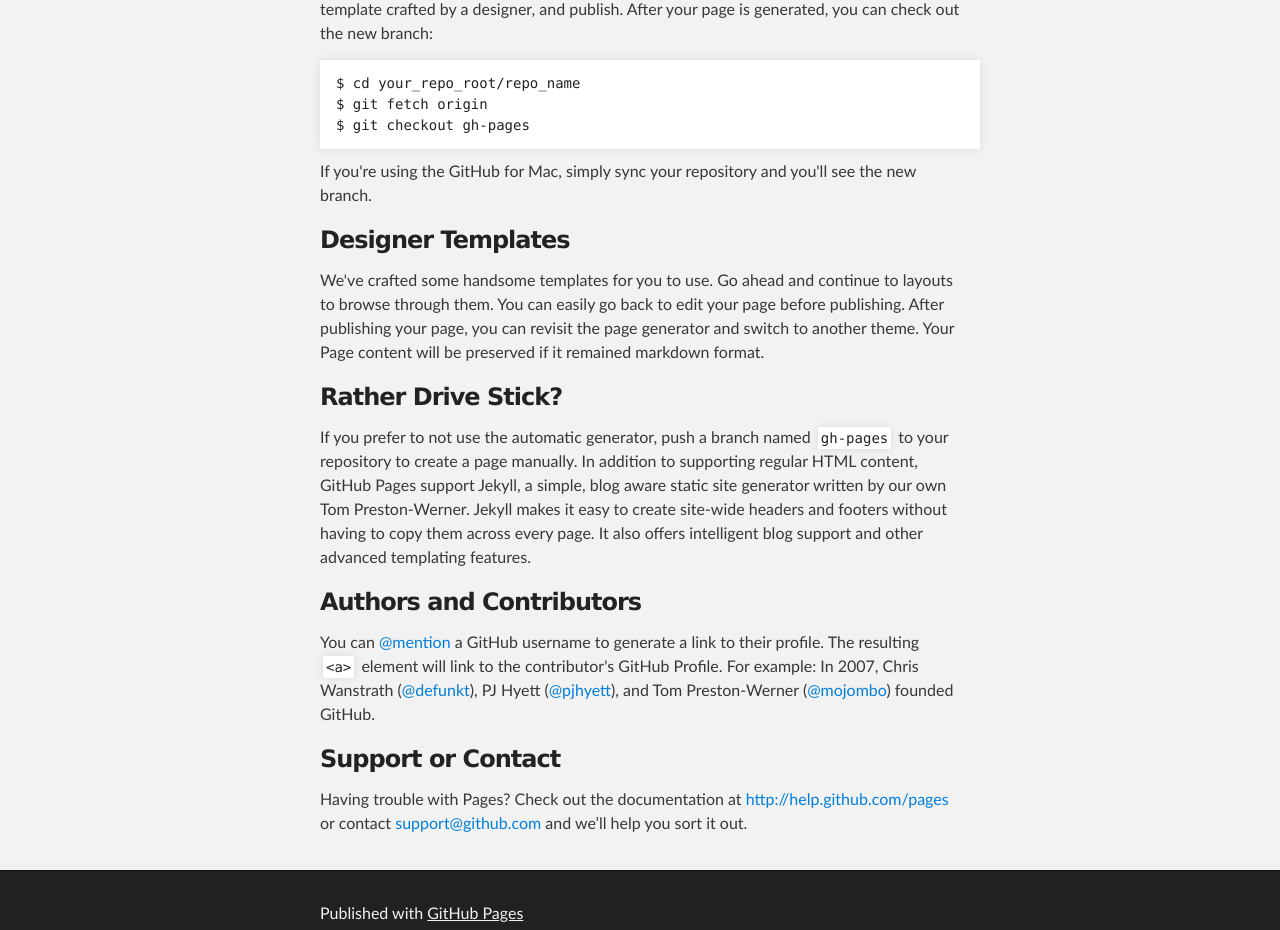
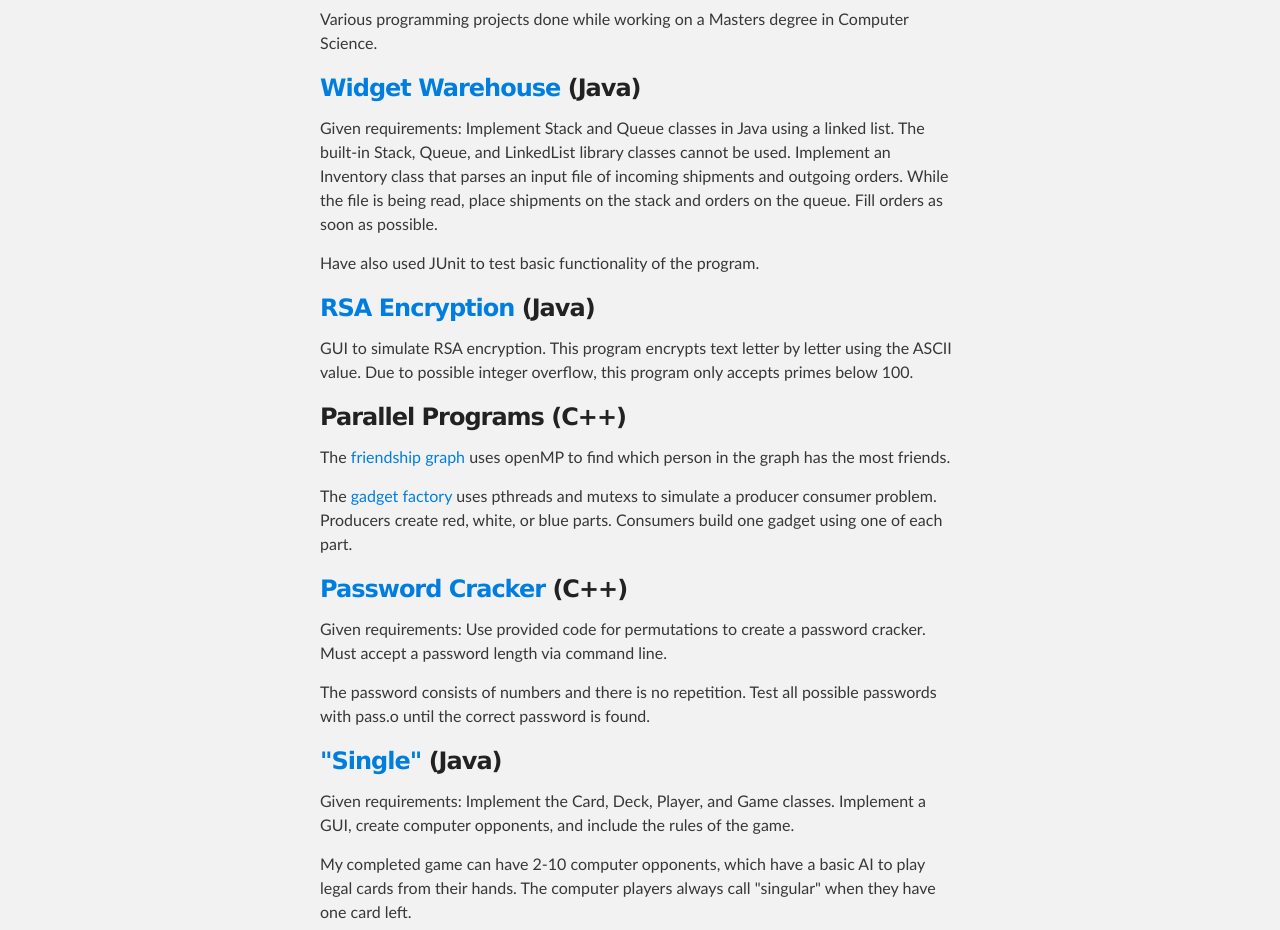
Before and after one commit to LWSimpkins/LWSimpkins.github.io, a plain HTML site: page index.html in a window 1280 px wide. Shown: the part 321-1251 px from the top of the page. Drawn offline with Linux system fonts and the light colour scheme.

Commit message:
Updated website with my information
Replaced default text with a porfolio of my github projects

```diff
--- a/index.html
+++ b/index.html
@@ -18,8 +18,8 @@
         <header class="inner">
           <a id="forkme_banner" href="https://github.com/LWSimpkins">View on GitHub</a>
 
-          <h1 id="project_title">Lwsimpkins.github.io</h1>
-          <h2 id="project_tagline"></h2>
+          <h1 id="project_title">Lindsay Simpkins</h1>
+          <h2 id="project_tagline">Github Projects</h2>
 
         </header>
     </div>
@@ -27,37 +27,50 @@
     <!-- MAIN CONTENT -->
     <div id="main_content_wrap" class="outer">
       <section id="main_content" class="inner">
-        <h3>
-<a name="welcome-to-github-pages" class="anchor" href="#welcome-to-github-pages"><span class="octicon octicon-link"></span></a>Welcome to GitHub Pages.</h3>
+        <h2>Class Projects</h2>
 
-<p>This automatic page generator is the easiest way to create beautiful pages for all of your projects. Author your page content here using GitHub Flavored Markdown, select a template crafted by a designer, and publish. After your page is generated, you can check out the new branch:</p>
+<p>Various programming projects done while working on a Masters degree in Computer Science. </p>
 
-<pre><code>$ cd your_repo_root/repo_name
-$ git fetch origin
-$ git checkout gh-pages
-</code></pre>
+<h3><a href="https://github.com/LWSimpkins/755-Warehouse">Widget Warehouse</a> (Java)</h3>
 
-<p>If you're using the GitHub for Mac, simply sync your repository and you'll see the new branch.</p>
+<p>Given requirements: Implement Stack and Queue classes in Java using a linked list. The built-in Stack, Queue, and LinkedList library classes cannot be used. Implement an Inventory class that parses an input file of incoming shipments and outgoing orders. While the file is being read, place shipments on the stack and orders on the queue. Fill orders as soon as possible.</p>
 
-<h3>
-<a name="designer-templates" class="anchor" href="#designer-templates"><span class="octicon octicon-link"></span></a>Designer Templates</h3>
+<p>Have also used JUnit to test basic functionality of the program.</p>
 
-<p>We've crafted some handsome templates for you to use. Go ahead and continue to layouts to browse through them. You can easily go back to edit your page before publishing. After publishing your page, you can revisit the page generator and switch to another theme. Your Page content will be preserved if it remained markdown format.</p>
+<h3><a href="">RSA Encryption</a> (Java)</h3>
 
-<h3>
-<a name="rather-drive-stick" class="anchor" href="#rather-drive-stick"><span class="octicon octicon-link"></span></a>Rather Drive Stick?</h3>
+<p>GUI to simulate RSA encryption. This program encrypts text letter by letter using the ASCII value. Due to possible integer overflow, this program only accepts primes below 100.</p>
 
-<p>If you prefer to not use the automatic generator, push a branch named <code>gh-pages</code> to your repository to create a page manually. In addition to supporting regular HTML content, GitHub Pages support Jekyll, a simple, blog aware static site generator written by our own Tom Preston-Werner. Jekyll makes it easy to create site-wide headers and footers without having to copy them across every page. It also offers intelligent blog support and other advanced templating features.</p>
+<h3>Parallel Programs (C++)</h3>
 
-<h3>
-<a name="authors-and-contributors" class="anchor" href="#authors-and-contributors"><span class="octicon octicon-link"></span></a>Authors and Contributors</h3>
+<p>The <a href="">friendship graph</a> uses openMP to find which person in the graph has the most friends.</p>
 
-<p>You can <a href="https://github.com/blog/821" class="user-mention">@mention</a> a GitHub username to generate a link to their profile. The resulting <code>&lt;a&gt;</code> element will link to the contributor's GitHub Profile. For example: In 2007, Chris Wanstrath (<a href="https://github.com/defunkt" class="user-mention">@defunkt</a>), PJ Hyett (<a href="https://github.com/pjhyett" class="user-mention">@pjhyett</a>), and Tom Preston-Werner (<a href="https://github.com/mojombo" class="user-mention">@mojombo</a>) founded GitHub.</p>
+<p>The <a href="">gadget factory</a> uses pthreads and mutexs to simulate a producer consumer problem. Producers create red, white, or blue parts. Consumers build one gadget using one of each part.</p>
 
-<h3>
-<a name="support-or-contact" class="anchor" href="#support-or-contact"><span class="octicon octicon-link"></span></a>Support or Contact</h3>
+<h3><a href="">Password Cracker</a> (C++)</h3>
 
-<p>Having trouble with Pages? Check out the documentation at <a href="http://help.github.com/pages">http://help.github.com/pages</a> or contact <a href="mailto:support@github.com">support@github.com</a> and we’ll help you sort it out.</p>
+<p>Given requirements: Use provided code for permutations to create a password cracker. Must accept a password length via command line.</p>
+
+<p>The password consists of numbers and there is no repetition. Test all possible passwords with pass.o until the correct password is found.</p>
+
+<a href="">
+</a>
+
+<h3><a href="">"Single"</a> (Java)</h3>
+
+<p>Given requirements: Implement the Card, Deck, Player, and Game classes. Implement a GUI, create computer opponents, and include the rules of the game.</p>
+
+<p>My completed game can have 2-10 computer opponents, which have a basic AI to play legal cards from their hands. The computer players always call "singular" when they have one card left.</p>
+
+<p>The players cards are not click-able if it's not their turn. The player must remember to click the "single" button if they only have one card left in their hand. Otherwise, there is a chance the computer opponents will call them on it, and a card will be added to the players hand.</p>
+
+<p>If the round completes and no one has over 500 points, there is an option to continue to additional rounds until one player reaches 500 points.</p>
+
+<h2>Android Applications</h2>
+
+<p>Followed tutorials on <a href="https://www.youtube.com/user/slidenerd">Slidenerd Youtube Channel</a>.</p>
+
+<p>Projects include tutorials on <a href="https://github.com/LWSimpkins/AndroidTutorial--TableLayout">Table Layouts</a>, <a href="https://github.com/LWSimpkins/AndroidTutorial-RelativeLayout">Relative Layouts</a>, <a href="https://github.com/LWSimpkins/AndroidTutorial-Calculator">Linear Layouts</a>, and <a href="https://github.com/LWSimpkins/AndroidTutorial-ImplicitIntents">Implicit Intents</a>.</p>
       </section>
     </div>
 
```
